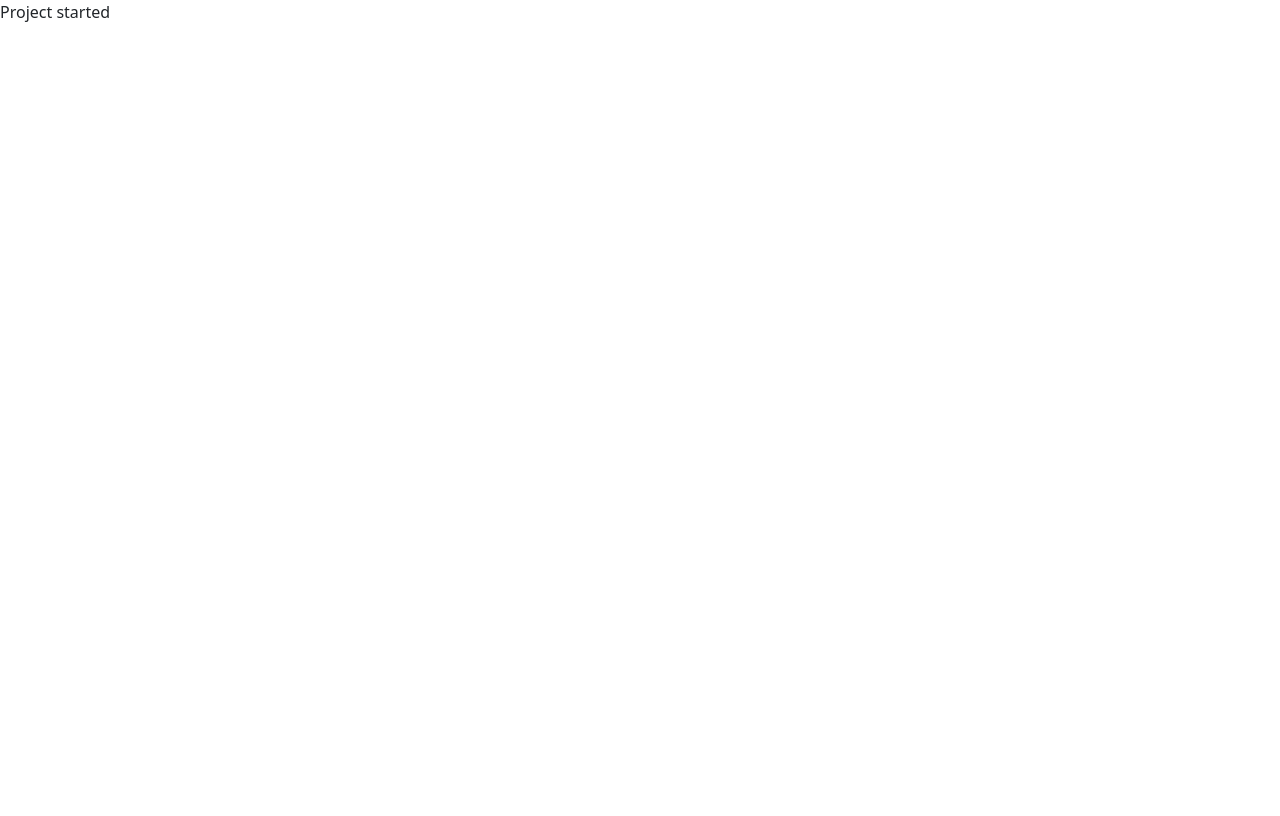
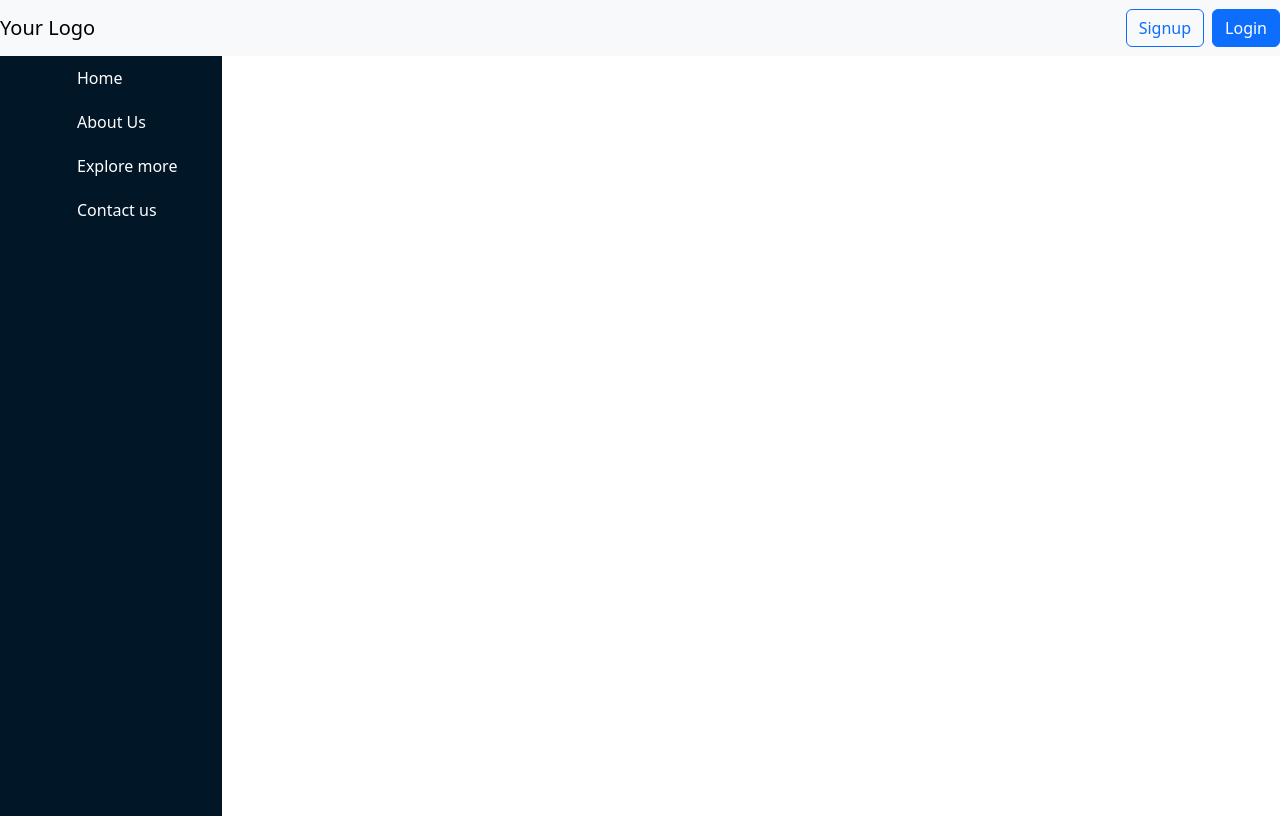
Before and after one commit to amarsrivastava68/invoiceMaker, a React (Create React App) app: page / in a window 1280 px wide. Built offline with nearby package versions, Linux system fonts and the light colour scheme.

Commit message:
header and compactible sidebar made

```diff
--- a/package.json
+++ b/package.json
@@ -13,6 +13,7 @@
     "react-bootstrap": "^2.9.1",
     "react-bootstrap-icons": "^1.10.3",
     "react-dom": "^18.2.0",
+    "react-icons": "^4.12.0",
     "react-scripts": "5.0.1",
     "tailwindcss": "^3.3.6",
     "web-vitals": "^2.1.4"
--- a/src/App.css
+++ b/src/App.css
@@ -1,38 +1,46 @@
-.App {
-  text-align: center;
+body {
+  box-sizing: border-box;
+  margin: 0;
+  padding: 0;
+  color: #eaecef;
 }
 
-.App-logo {
-  height: 40vmin;
-  pointer-events: none;
+.header {
+
+  padding: 30px;
+  background-color: black;
+  height: 40px;
+}
+.sidenav {
+  width : 240 px;
+  background: #011627;
+  position : absolute ;
+  height: 95vh;
+  padding:  0 30px;
+  transition: all 1s;
 }
 
-@media (prefers-reduced-motion: no-preference) {
-  .App-logo {
-    animation: App-logo-spin infinite 20s linear;
-  }
+ul{
+  padding : 0 ;
 }
 
-.App-header {
-  background-color: #282c34;
-  min-height: 100vh;
-  display: flex;
-  flex-direction: column;
-  align-items: center;
-  justify-content: center;
-  font-size: calc(10px + 2vmin);
-  color: white;
-}
+ ul li  {
 
-.App-link {
-  color: #61dafb;
-}
+  list-style-type: none;
+ }
 
-@keyframes App-logo-spin {
-  from {
-    transform: rotate(0deg);
-  }
-  to {
-    transform: rotate(360deg);
-  }
-}
+ ul li a {
+    color : white ;
+    text-decoration: none;
+    font-size: 16px;
+    display: block;
+    padding: 10px 15px;
+    border-radius: 6px;
+ }
+
+ ul li a:hover  ,
+ ul li a.active {
+
+  background : black
+
+ }
--- a/src/App.js
+++ b/src/App.js
@@ -1,12 +1,16 @@
+// src/App.js
 import React from 'react';
-import { Button } from 'react-bootstrap';
-import { Search } from 'react-bootstrap-icons';
+import Navbar from './components/Navbar';
+import Header from './components/Header';
+import './App.css'
+const App = () => {
+  return (
+    <div>
+     <Header/>
+      <Navbar/>
 
-
-const MyButton = () => {
-  return (
-   <p>Project started </p>
+    </div>
   );
 };
 
-export default MyButton;
+export default App;
--- /dev/null
+++ b/src/components/Header.js
@@ -0,0 +1,25 @@
+// src/components/Header.js
+import React from 'react';
+import { Navbar, Nav, Button } from 'react-bootstrap';
+import { ThreeBars, Person } from 'react-bootstrap-icons'; // Assuming you have installed react-bootstrap-icons
+
+const Header = () => {
+  return (
+    <Navbar bg="light" expand="lg">
+
+      <Navbar.Brand href="#home">Your Logo</Navbar.Brand>
+      <Navbar.Collapse id="basic-navbar-nav">
+        <Nav className="ms-auto">
+          <Button variant="outline-primary" className="me-2">
+            Signup
+          </Button>
+          <Button variant="primary">
+            Login
+          </Button>
+        </Nav>
+      </Navbar.Collapse>
+    </Navbar>
+  );
+};
+
+export default Header;
--- /dev/null
+++ b/src/components/Navbar.js
@@ -0,0 +1,24 @@
+import React from "react";
+
+const Navbar = () => {
+  return (
+    <div className="sidenav">
+      <ul>
+        <li>
+          <a href="first link">Home</a>
+        </li>
+        <li>
+          <a href="first link">About Us</a>
+        </li>
+        <li>
+          <a href="first link">Explore more</a>
+        </li>
+        <li>
+          <a href="first link">Contact us</a>
+        </li>
+      </ul>
+    </div>
+  );
+};
+
+export default Navbar;
```
Also changed, not shown: 1 other file (tests, documents, lock files or other folders).
